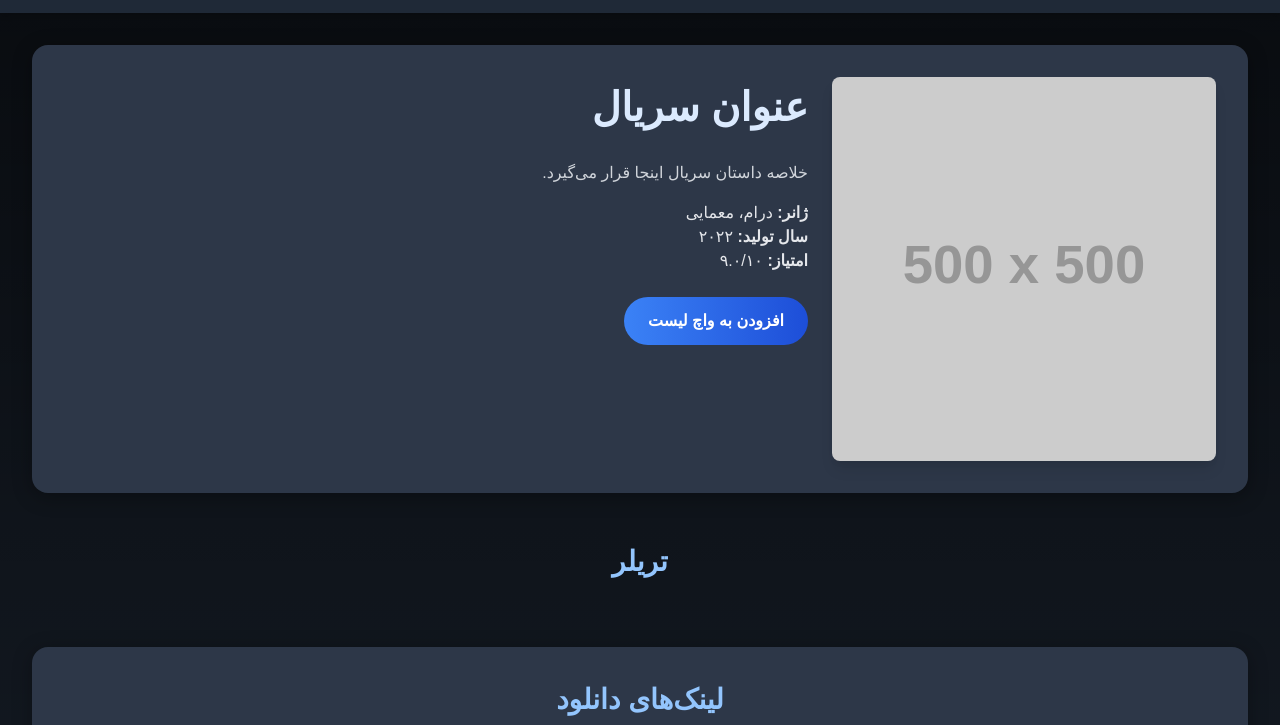
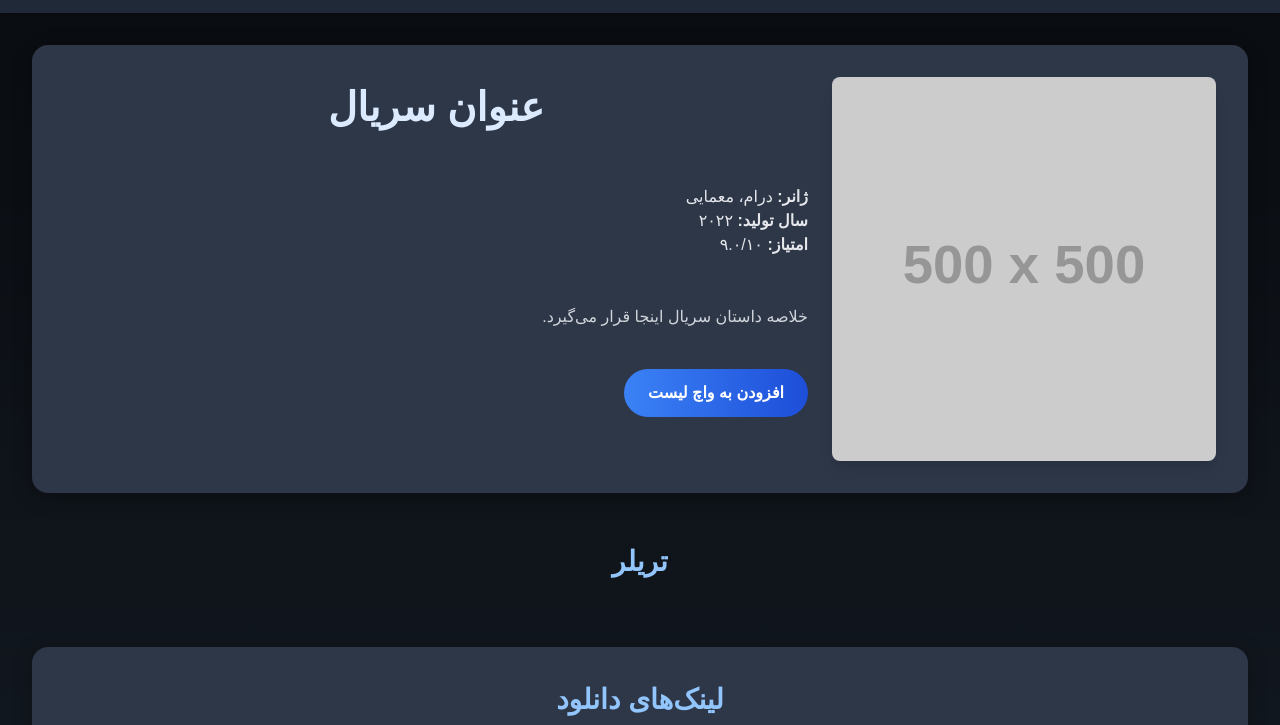
Before and after one commit to mohammad8/freemovie, a plain HTML site: page series/index.html in a window 1280 px wide. Shown: the part 75-800 px from the top of the page. Drawn offline with nearby package versions, Linux system fonts and the light colour scheme; placeholder pictures from the web are drawn by us; a web font is replaced by a local one.

Commit message:
align change on series page

```diff
--- a/series/index.html
+++ b/series/index.html
@@ -123,11 +123,14 @@
         <article class="series-card flex flex-col md:flex-row gap-6">
             <img id="poster" src="https://via.placeholder.com/500" alt="پوستر سریال" class="w-full md:w-1/3 rounded-lg shadow-lg object-cover" loading="lazy">
             <div class="flex-1 text-center md:text-right">
-                <h1 id="title">عنوان سریال</h1>
-                <p id="overview" class="text-gray-300 mb-4">خلاصه داستان سریال اینجا قرار می‌گیرد.</p>
+                <h1 id="title " class="text-center">عنوان سریال</h1>
+                <br>
                 <p id="genre" class="text-gray-200"><strong>ژانر:</strong> درام، معمایی</p>
                 <p id="year" class="text-gray-200"><strong>سال تولید:</strong> ۲۰۲۲</p>
                 <p id="rating" class="text-gray-200"><strong>امتیاز:</strong> ۹.۰/۱۰</p>
+                <br>
+                <br>
+                <p id="overview" class="text-gray-300 mb-4">خلاصه داستان سریال اینجا قرار می‌گیرد.</p>
                 <button id="add-to-watchlist" class="btn-modern mt-6">افزودن به واچ لیست</button>
             </div>
         </article>
```
